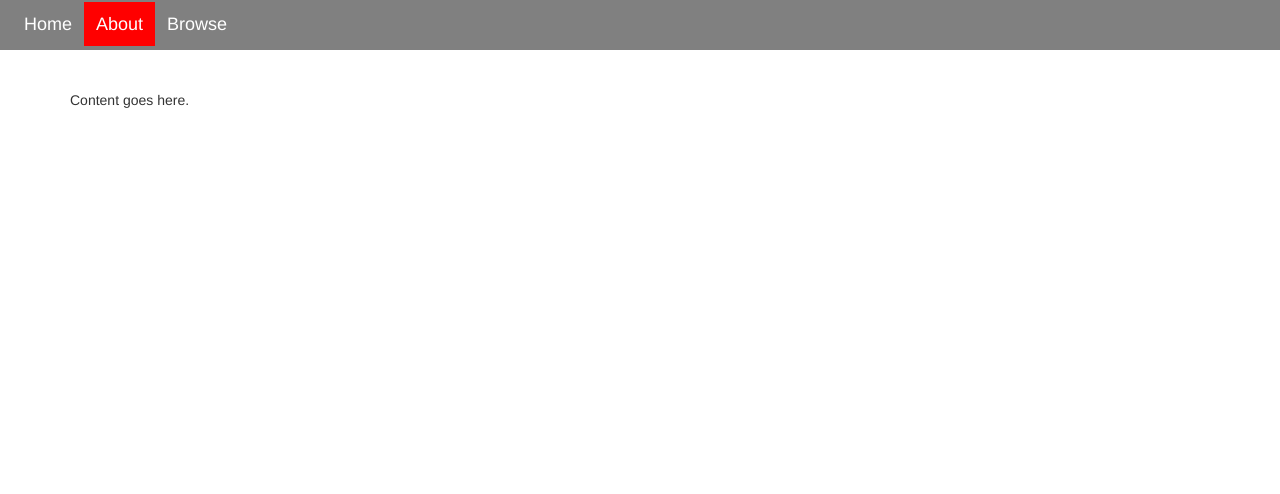
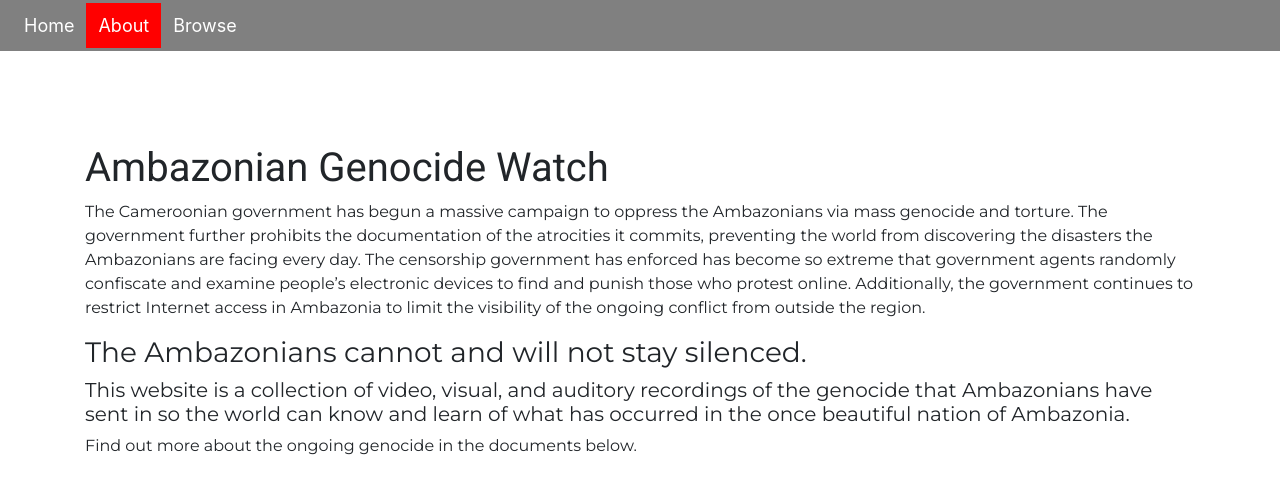
Before and after one commit to jpbronsted/CameroonSite, a PHP site: page /about.php in a window 1280 px wide. Shown: the top 494 px of the page. Run offline with PHP 8.4, Linux system fonts and the light colour scheme.

Commit message:
linked google fonts and bootstrap to all pages, switched about and home page

```diff
--- a/about.php
+++ b/about.php
@@ -7,10 +7,38 @@ $page = 'about';
     <head>
         <title>Ambazonian Genocide Watch</title>
         <?php include 'header.php'; ?>
+
+        <!-- Bootstrap core JS & CSS -->
+  		<link href="bootstrap/bootstrap.min.css" rel="stylesheet">
+  		<script src="bootstrap/bootstrap.min.js"></script>
+
+  		<!-- Google Fonts API -->
+        <link href="https://fonts.googleapis.com/css?family=Montserrat|Roboto"
+            rel="stylesheet">
+
+  		<!-- CSS -->
+        <link rel="stylesheet" type="text/css" href="style.css">
     </head>
     <body>
         <div class='container'>
-            <p>Content goes here.</p>
+            <h1> Ambazonian Genocide Watch</h1>
+            <p> The Cameroonian government has begun a massive campaign to
+            oppress the Ambazonians via mass genocide and torture. The
+            government further prohibits the documentation of the atrocities
+            it commits, preventing the world from discovering the disasters the
+             Ambazonians are facing every day. The censorship government has
+             enforced has become so extreme that government agents randomly
+            confiscate and examine people’s electronic devices to find and
+            punish those who protest online. Additionally, the government
+            continues to restrict Internet access in Ambazonia to limit the
+            visibility of the ongoing conflict from outside the region.</p>
+            <h3> The Ambazonians cannot and will not stay silenced. </h3>
+            <h5> This website is a collection of video, visual, and auditory
+            recordings of the genocide that Ambazonians have sent in so the
+            world can know and learn of what has occurred in the once
+            beautiful nation of Ambazonia.</h5>
+            <p> Find out more about the ongoing genocide in the documents
+            below. </p>
         </div>
     </body>
 </html>
--- a/header.php
+++ b/header.php
@@ -11,19 +11,16 @@ if( !isset( $page ) )
         <!-- Global stylesheet -->
         <link rel='stylesheet' href='header.css' />
 
-        <!-- Latest compiled and minified Bootstrap CSS -->
-        <link href="https://maxcdn.bootstrapcdn.com/bootstrap/3.3.7/css/bootstrap.min.css"
-            integrity="sha384-BVYiiSIFeK1dGmJRAkycuHAHRg32OmUcww7on3RYdg4Va+PmSTsz/K68vbdEjh4u"
-            rel="stylesheet" crossorigin="anonymous">
-
-        <!-- Latest compiled and minified Bootstrap JS -->
-        <script src="https://maxcdn.bootstrapcdn.com/bootstrap/3.3.7/js/bootstrap.min.js"
-            integrity="sha384-Tc5IQib027qvyjSMfHjOMaLkfuWVxZxUPnCJA7l2mCWNIpG9mGCD8wGNIcPD7Txa"
-            crossorigin="anonymous"></script>
+        <!-- Bootstrap core JS & CSS -->
+        <link href="bootstrap/bootstrap.min.css" rel="stylesheet">
+        <script src="bootstrap/bootstrap.min.js"></script>
 
         <!-- Google Fonts API -->
         <link href="https://fonts.googleapis.com/css?family=Montserrat|Roboto"
             rel="stylesheet">
+
+        <!-- CSS -->
+        <link rel="stylesheet" type="text/css" href="style.css">
 
         <div class='menu-bar'>
             <ul>
--- /dev/null
+++ b/style.css
@@ -0,0 +1,21 @@
+select {
+    -webkit-appearance: none;
+    -moz-appearance: none;
+    text-indent: 1px;
+    text-overflow: '';
+    width: 400px;
+    height: 200px;
+    text-align-last:center;
+}
+
+h1, h2, button {
+	font-family: 'Roboto', sans-serif;
+}
+
+p, h3, h4, h5 {
+	font-family: "Montserrat", sans-serif;
+}
+
+.space {
+	padding-top: 1rem;
+}
```
Also changed, not shown: browse.php (+38 -7 lines), home.php (+35 -20 lines), results.php (+8 -4 lines), map.jpg (added), 1 other file.
